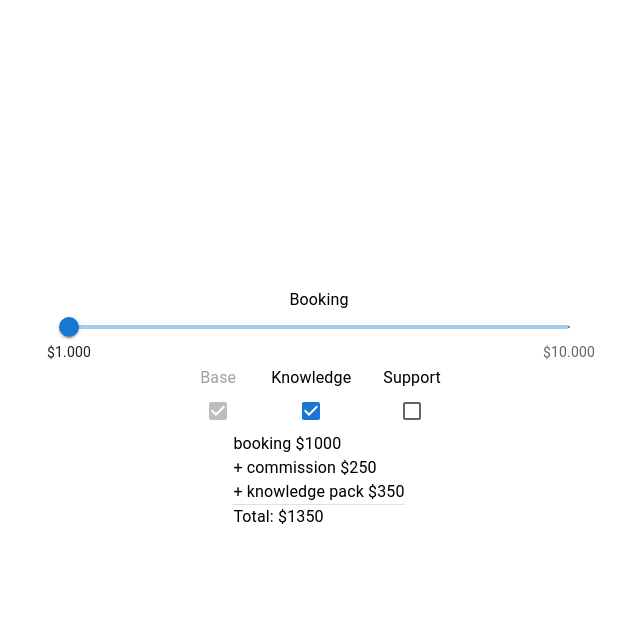
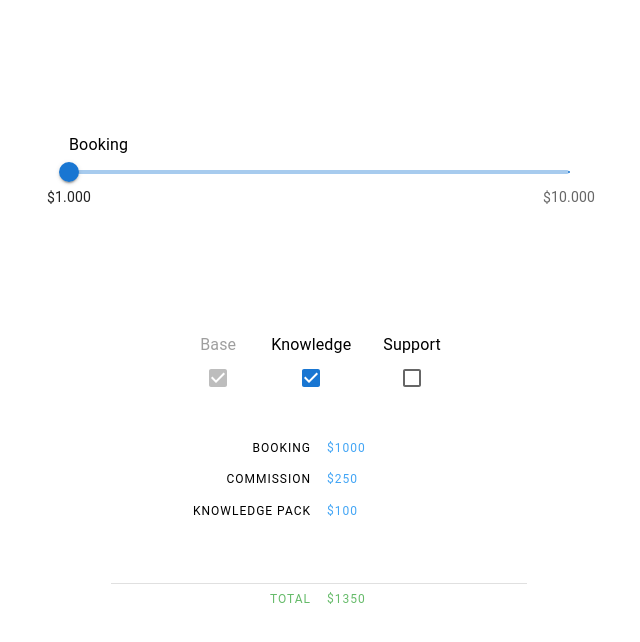
Before and after one commit to Inveracity/travel-budget-arithmetic, a React (Create React App) app: page / in a window 1280 px wide. Both pictures are taken after a click on the label "Knowledge". Shown: the top 642 px of the page, without its empty margins (321-961 px from the left). Built offline with nearby package versions, Linux system fonts and the light colour scheme.

Commit message:
make it fancy

```diff
--- a/src/App.tsx
+++ b/src/App.tsx
@@ -1,4 +1,4 @@
-import { Box, Divider, Grid, Typography } from '@mui/material';
+import { Box, colors, Divider, Grid, Stack, Typography } from '@mui/material';
 import { useContext } from 'react';
 import Checkboxes from './Components/Checkboxes';
 import { BudgetSlider, DaySlider } from './Components/Sliders';
@@ -38,57 +38,84 @@ function App() {
         justifyContent="center"
         style={{ minHeight: '100vh' }}
       >
+        <Grid item xs={3}>
+          <Box minHeight={"100px"}>
             <Typography>
               Booking
             </Typography>
+            <BudgetSlider />
+          </Box>
+        </Grid>
         <Grid item xs={3}>
-          <BudgetSlider />
-        </Grid>
+          <Box minHeight={"100px"}>
             {
               scb &&
               <>
                 <Typography>
                   Days
                 </Typography>
-            <Grid item xs={3}>
                 <DaySlider />
-            </Grid>
               </>
             }
+          </Box>
+        </Grid>
 
         <Grid item xs={3}>
+          <Box minHeight={"100px"}>
             <Checkboxes />
+          </Box>
         </Grid>
 
 
         <Grid item xs={3} >
-          <Typography>
-            {`booking $${budget}`}
-          </Typography>
-          <Typography>
-            {`+ commission $${base}`}
-          </Typography>
+          <Box minHeight={"150px"} minWidth={"300px"}>
+            <SummaryText money={budget} tag={"Booking"} />
+            <SummaryText money={base} tag={"Commission"} />
+
             {
               kcb &&
-            <Typography>
-              {`+ knowledge pack $${know}`}
-            </Typography>
+              <Box>
+                <SummaryText money={know - base} tag={"Knowledge Pack"} />
+              </Box>
             }
             {
               scb &&
-            <Typography>
-              {`+ support pack $${supp}/day for ${days}`}
-            </Typography>
+              <Box>
+                <SummaryText money={`${supp} / day for ${days} days`} tag={"Support Pack"} />
+              </Box>
             }
+          </Box>
+
           <Divider />
-          <Typography>
-            {`Total: $${calcBudget(budget, days, kcb, scb)} `}
-          </Typography>
+          <Box minHeight={"100px"} minWidth={"300px"} color={colors.green[400]}>
+            <Stack spacing={2} direction={"row"}>
+              <Box minWidth={"200px"} textAlign={"right"}>
+                <Typography variant="overline" align='right'>Total</Typography>
+              </Box>
+              <Box minWidth={"200px"}>
+                <Typography variant="overline">{`$${calcBudget(budget, days, kcb, scb)} `}</Typography>
+              </Box>
+            </Stack>
+          </Box>
         </Grid>
-
-      </Grid>
-    </Box>
+      </Grid >
+    </Box >
   );
 }
 
+const SummaryText: React.FC<{ money: number | string, tag: string }> = ({ money, tag }) => {
+  return (
+    <Box>
+      <Stack spacing={2} direction={"row"}>
+        <Box minWidth={"200px"} textAlign={"right"}>
+          <Typography variant="overline" align='right'>{tag}</Typography>
+        </Box>
+        <Box minWidth={"200px"}>
+          <Typography variant="overline" color={colors.blue[400]}>{`$${money}`}</Typography>
+        </Box>
+      </Stack>
+    </Box>
+  )
+}
+
 export default App;
```
Lines whose indentation alone changed are shown as unchanged.
